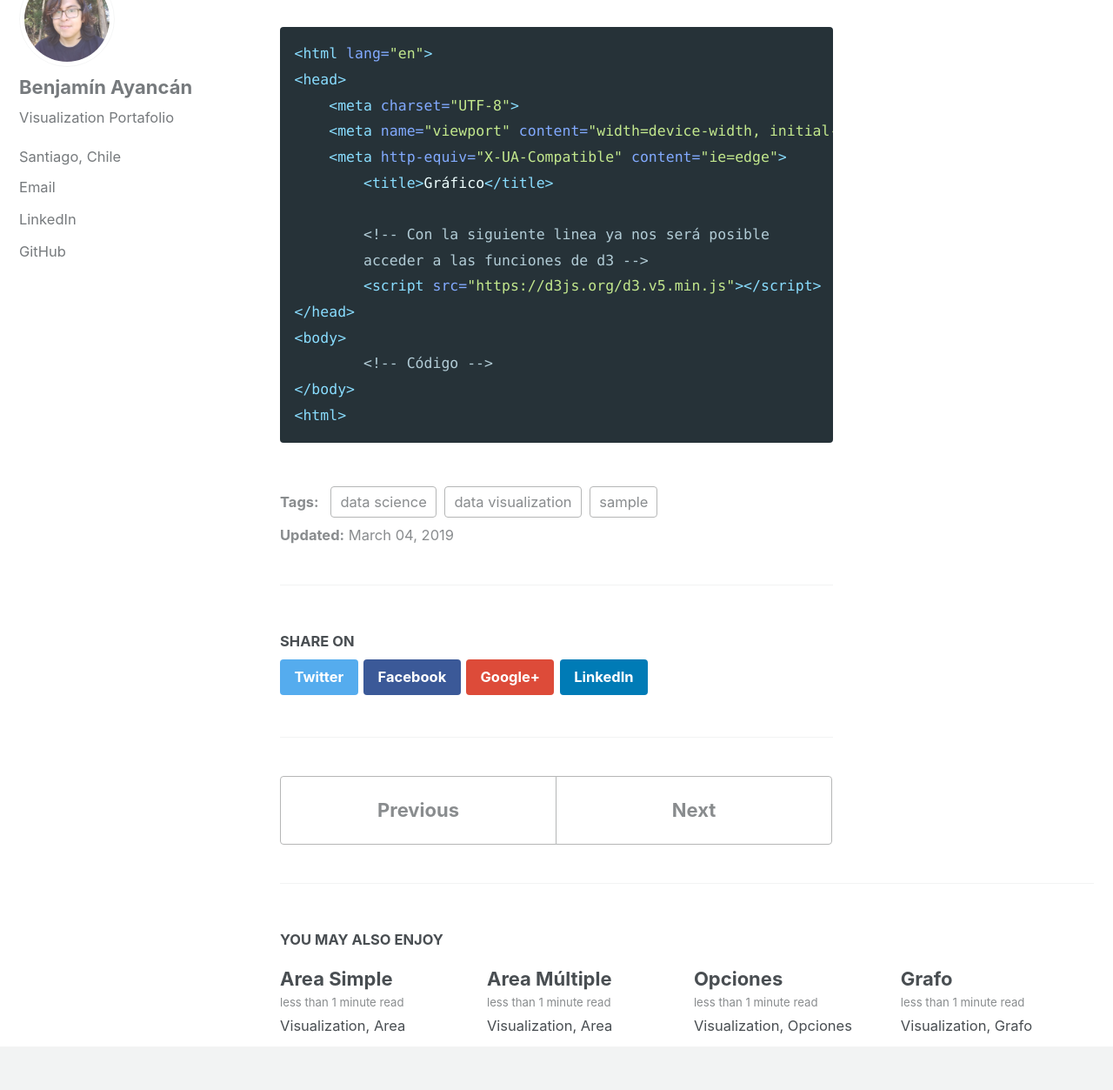
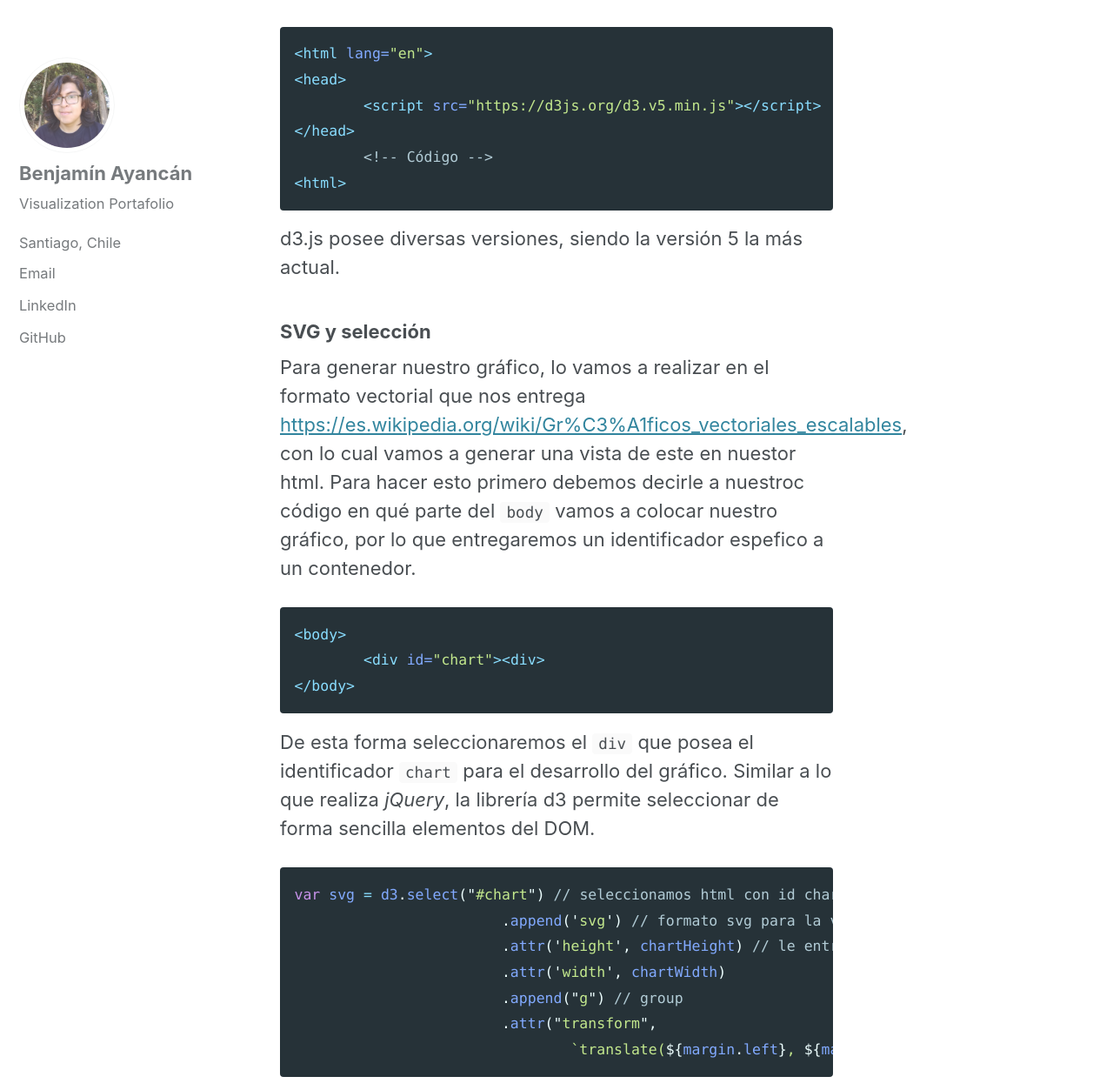
Before and after one commit to beayancan/beayancan.github.io, a Jekyll site: the page built from _posts/2019-03-04-sample.md, in a window 1280 px wide and 1400 px high, scrolled down 1122 px, cut to the strip 0-1253 px from the top of the window. Shown: the whole strip at 87% size. Built offline with Jekyll 4.4.1, drawn with Linux system fonts in a browser that asks for light colours; cached includes are drawn as plain includes; some of the changed text lies outside the part shown.

Commit message:
gruop barras

````diff
--- a/_posts/2019-03-04-sample.md
+++ b/_posts/2019-03-04-sample.md
@@ -78,7 +78,7 @@
 			.attr("fill", "#000")
 			.attr("transform", "rotate(-90)") // lo rotamos
 			.attr("x", -height/3)
-			.attr("y", -margin.left*2/3)
+			.attr("y", -margin.left/2)
 			.style("font-size", "14px")
 			.text("Velocidad");
 		});
@@ -94,17 +94,42 @@
 ```html
 <html lang="en">
 <head>
-    <meta charset="UTF-8">
-    <meta name="viewport" content="width=device-width, initial-scale=1.0">
-    <meta http-equiv="X-UA-Compatible" content="ie=edge">
-	<title>Gráfico</title>
-
-	<!-- Con la siguiente linea ya nos será posible
-	acceder a las funciones de d3 -->
 	<script src="https://d3js.org/d3.v5.min.js"></script>
 </head>
-<body>
 	<!-- Código -->
-</body>
 <html>
 ```
+
+d3.js posee diversas versiones, siendo la versión 5 la más actual.
+
+### SVG y selección
+
+Para generar nuestro gráfico, lo vamos a realizar en el formato vectorial que nos
+entrega [https://es.wikipedia.org/wiki/Gr%C3%A1ficos_vectoriales_escalables](SVG), con lo
+cual vamos a generar una vista de este en nuestor html. Para hacer esto primero debemos
+decirle a nuestroc código en qué parte del `body` vamos a colocar nuestro gráfico, por lo
+que entregaremos un identificador espefico a un contenedor.
+
+```html
+<body>
+	<div id="chart"><div>
+</body>
+```
+
+De esta forma seleccionaremos el `div` que posea el identificador `chart` para el desarrollo
+del gráfico. Similar a lo que realiza *jQuery*, la librería d3 permite seleccionar de forma sencilla
+elementos del DOM.
+
+```javascript
+var svg = d3.select("#chart") // seleccionamos html con id chart
+			.append('svg') // formato svg para la visualizacion
+			.attr('height', chartHeight) // le entregamos dimensiones
+			.attr('width', chartWidth)
+			.append("g") // group
+			.attr("transform",
+				`translate(${margin.left}, ${margin.top})`); // lo movemos
+```
+
+Así seleccionamos el html e insertamos de forma directa el svg. Sin embargo, nuestro
+SVG funcionará como un marco para poder realizar nuestro gráfico, por lo que para
+agregar los diversos elementos utilizaremos adicionalmente un elemento `group`.
````
